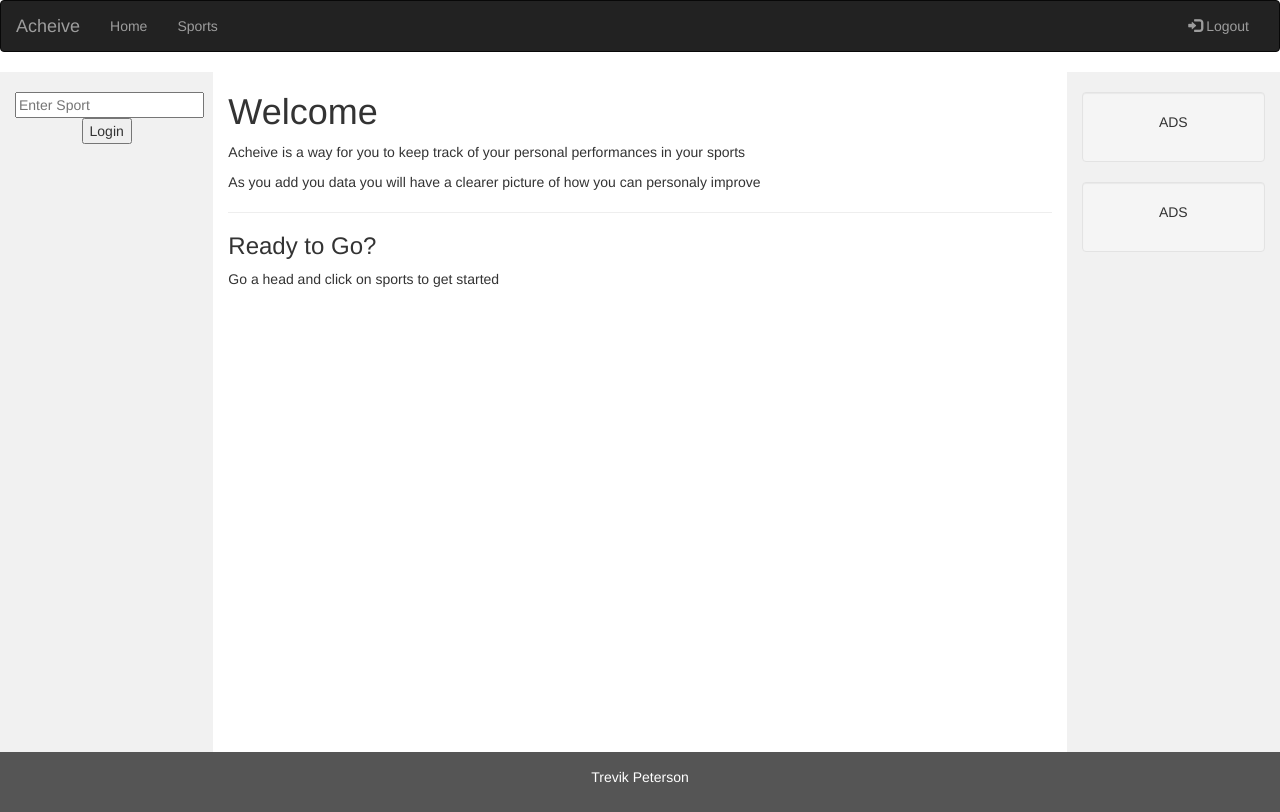
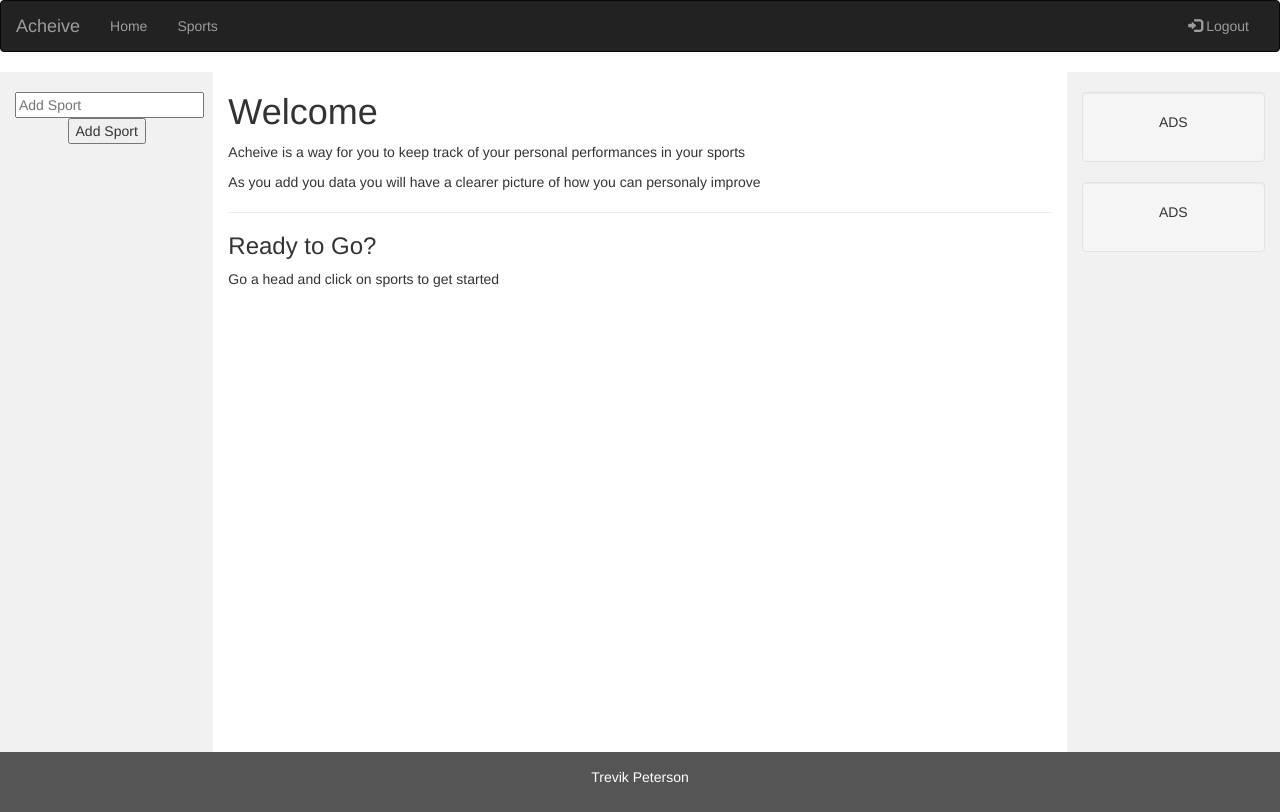
Before and after one commit to Launchpaddy/313-project2.1, a website: page public/home.html in a window 1280 px wide. Drawn offline with nearby package versions, Linux system fonts and the light colour scheme; no server answers.

```diff
--- a/public/home.html
+++ b/public/home.html
@@ -95,8 +95,8 @@
 <div class="container-fluid text-center">
   <div class="row content">
     <div class="col-sm-2 sidenav">
-        <input type="text" id="sportName" placeholder="Enter Sport"  required> <br>
-        <button onclick="addSport()">Login</button>
+        <input type="text" id="sportName" placeholder="Add Sport"  required> <br>
+        <button onclick="addSport()">Add Sport</button>
       <p><a id="usersSports"></a></p>
 
     </div>
```
